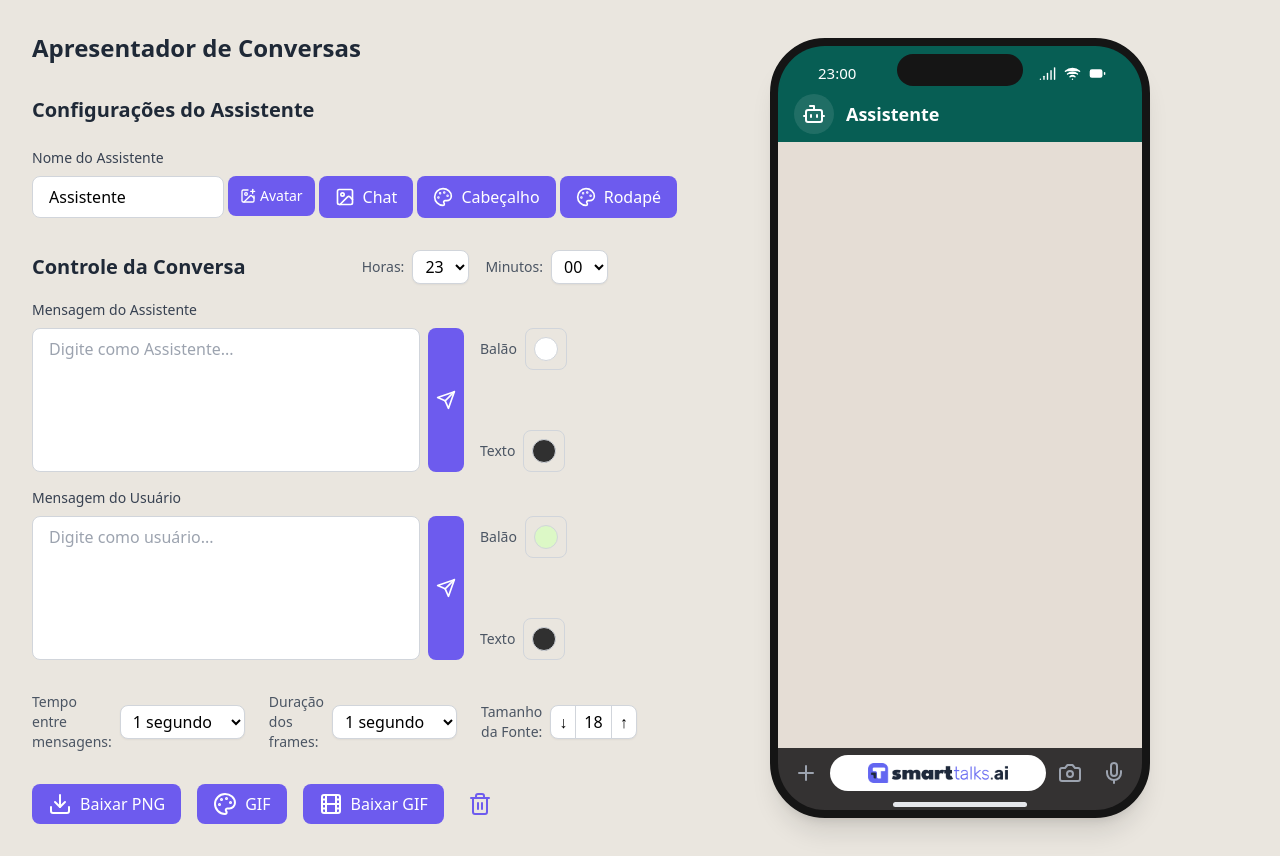
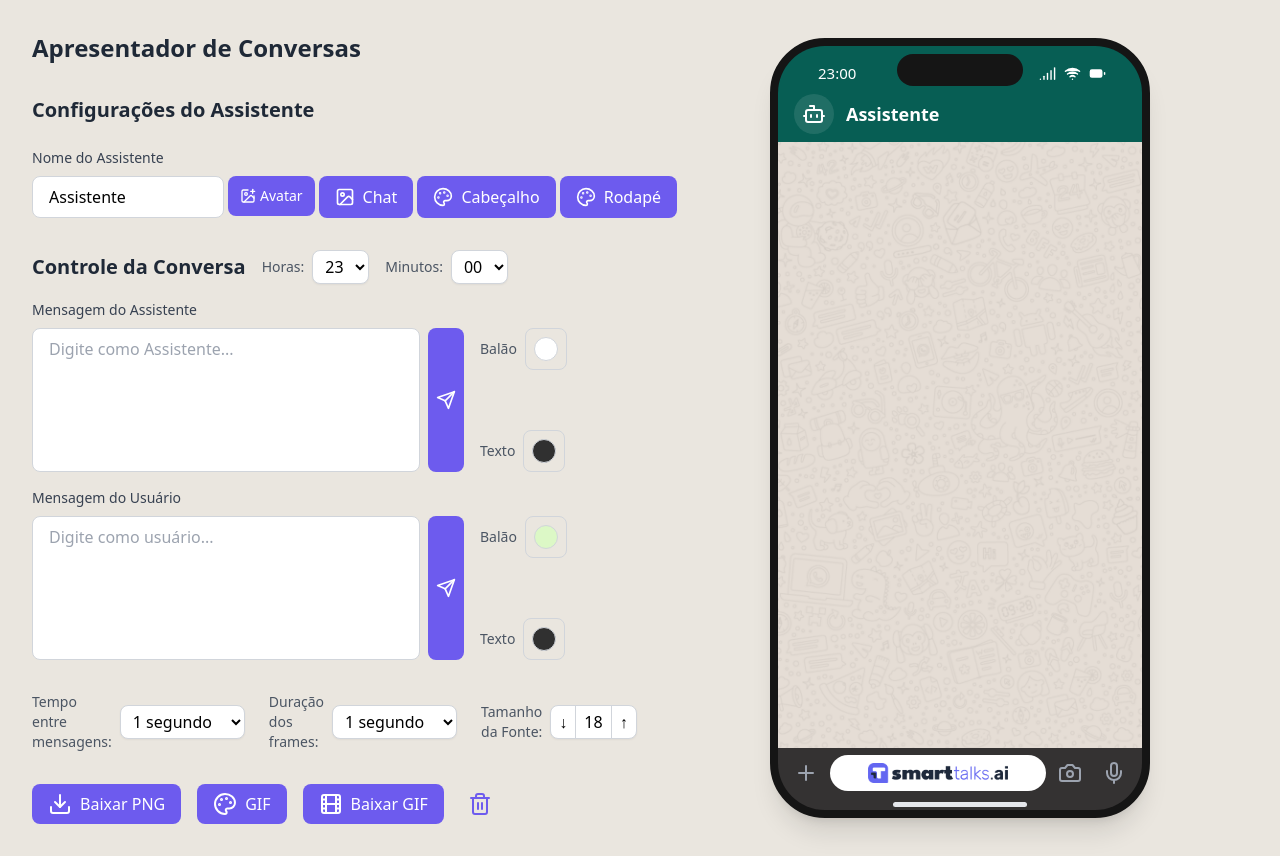
Before and after one commit to Protospi/chat-press, a React (Vite) app: page / in a window 1280 px wide. Built offline with nearby package versions, Linux system fonts and the light colour scheme.

Commit message:
feat: change chat bg layout

```diff
--- a/src/App.tsx
+++ b/src/App.tsx
@@ -43,7 +43,7 @@ function App() {
   const [userTextColor, setUserTextColor] = useState('#303030');
   const [isUserBubbleColorPickerOpen, setIsUserBubbleColorPickerOpen] = useState(false);
   const [isUserTextColorPickerOpen, setIsUserTextColorPickerOpen] = useState(false);
-  const [chatBackground, setChatBackground] = useState('#e5ddd5');
+  const [chatBackground, setChatBackground] = useState('url("/backgrounds/Whatsapp_2.png")');
   const [isBackgroundSelectorOpen, setIsBackgroundSelectorOpen] = useState(false);
   const [selectedHour, setSelectedHour] = useState('23');
   const [selectedMinute, setSelectedMinute] = useState('00');
@@ -220,7 +220,7 @@ function App() {
           </div>
 
           <div className="space-y-4">
-            <div className="flex justify-between items-center">
+            <div className="flex items-center gap-4">
               <h3 className="text-xl font-semibold text-gray-800">Controle da Conversa</h3>
               <div className="flex items-center gap-4">
                 <div className="flex items-center gap-2">
--- a/src/components/HiddenPhone.tsx
+++ b/src/components/HiddenPhone.tsx
@@ -39,7 +39,7 @@ export const HiddenPhone = forwardRef<HTMLDivElement, HiddenPhoneProps>(({
   return (
     <div
       ref={ref}
-      className="fixed left-[-9999px] w-[380px] h-[780px] bg-[#343232] rounded-[55px] shadow-xl overflow-hidden border-8 border-[#343232] gif-rendering"
+      className="fixed left-[-9999px] w-[380px] h-[780px] bg-[#151515] rounded-[55px] shadow-xl overflow-hidden border-8 border-[#151515] gif-rendering"
     >
       {/* Status Bar */}
       <div className="relative">
```
